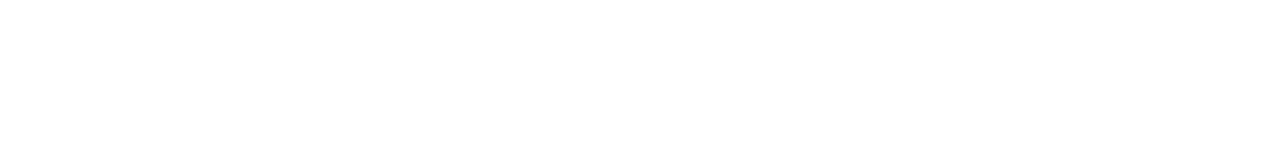
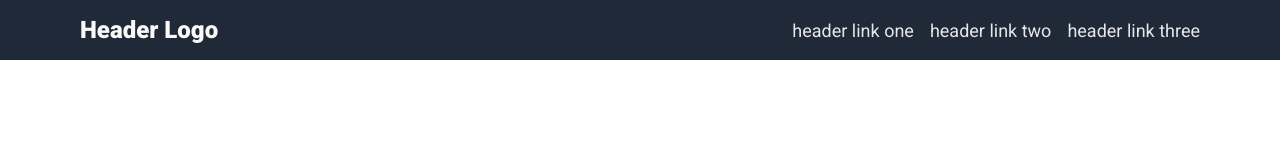
Before and after one commit to harryscully/landing-page, a plain HTML site: page index.html in a window 1280 px wide. Drawn offline with Linux system fonts and the light colour scheme.

Commit message:
Create webpage header

```diff
--- a/index.html
+++ b/index.html
@@ -6,6 +6,13 @@
     <link rel="stylesheet" href="style.css">
 </head>
 <body>
-
+    <div class="header">
+        <div class="logo">Header Logo</div>
+        <ul>
+           <li><a href="#">header link one</a></li>
+           <li><a href="#">header link two</a></li>
+           <li><a href="#">header link three</a></li>
+        </ul>
+    </div>
 </body>
 </html>
--- a/style.css
+++ b/style.css
@@ -0,0 +1,43 @@
+@import url('https://fonts.googleapis.com/css2?family=Roboto:ital,wght@0,100..900;1,100..900&display=swap');
+
+body {
+    margin: 0;
+    padding: 0;
+    font-family: Roboto, sans-serif;
+ }
+
+
+ /* header css */
+
+
+ .header {
+    padding: 1em 5em;
+    background-color: #1f2937;
+    display: flex;
+    justify-content: space-between;
+ }
+
+
+ .logo {
+    color: #f9faf8;
+    font-size: 24px;
+    font-weight: 900;
+ }
+
+
+ ul {
+    padding: 0;
+    margin: 0;
+    list-style-type: none;
+    display: flex;
+    display: flex-end;
+    gap: 1em;
+    align-items: center;
+ }
+
+
+ a {
+    color: #e5e7eb;
+    font-size: 18px;
+    text-decoration: none;
+ }
```
